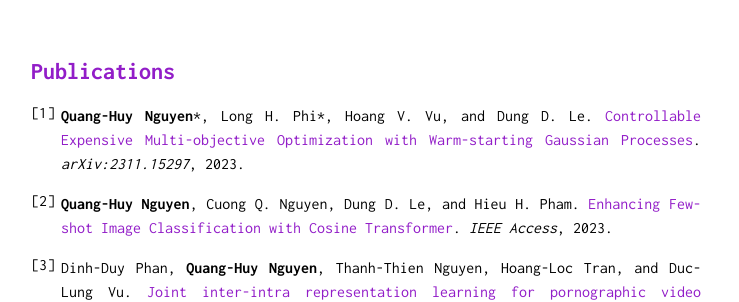
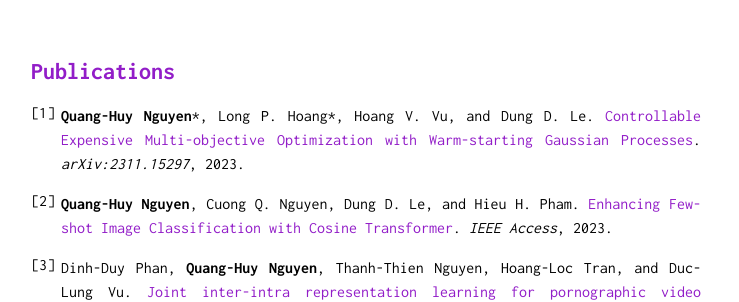
Before and after one commit to quanghuy0497/quanghuy0497.github.io, a Jekyll site: the page built from index.md, in a window 1280 px wide and 900 px high, scrolled down 1383 px. Shown: the part 153-455 px from the top of the window, without its empty margins (259-998 px from the left). Built offline with Jekyll 4.4.1, drawn with Linux system fonts in a browser that asks for light colours; nearby versions of some CDN libraries.

Commit message:
Update citation

```diff
--- a/page/about.md
+++ b/page/about.md
@@ -40,7 +40,7 @@ My research interests are including *meta-learning*, *domain adaptation*, and *b
 
 <h2 style="color:#921dc8;"> Publications</h2>
 
-1. **Quang-Huy Nguyen**\*, Long H. Phi\*, Hoang V. Vu, and Dung D. Le. [Controllable Expensive Multi-objective Optimization with Warm-starting Gaussian Processes](https://arxiv.org/abs/2311.15297). *arXiv:2311.15297*, 2023.
+1. **Quang-Huy Nguyen**\*, Long P. Hoang\*, Hoang V. Vu, and Dung D. Le. [Controllable Expensive Multi-objective Optimization with Warm-starting Gaussian Processes](https://arxiv.org/abs/2311.15297). *arXiv:2311.15297*, 2023.
 
 2. **Quang-Huy Nguyen**, Cuong Q. Nguyen, Dung D. Le, and Hieu H. Pham. [Enhancing Few-shot Image Classification with Cosine Transformer](https://ieeexplore.ieee.org/document/10190567/). *IEEE Access*, 2023.
 
```
